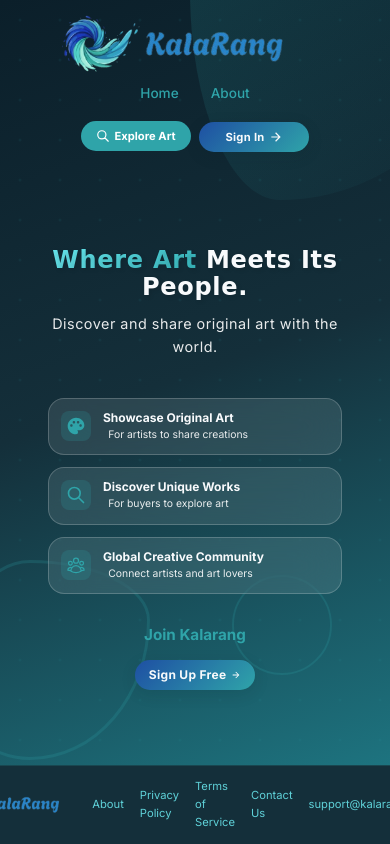
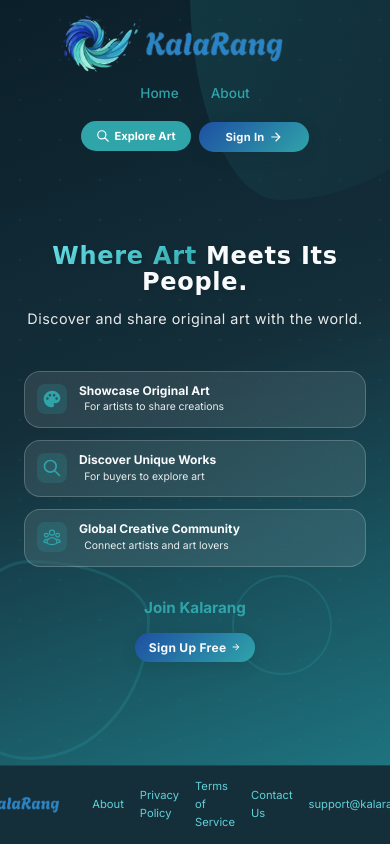
Before and after one commit to DevenderAmbati/Kalarang, a React (Create React App) app in the folder kalarang/: page / in a window 390 px wide. Built offline with nearby package versions, Linux system fonts and the light colour scheme; no server answers.

Commit message:
mobile reps

```diff
--- a/kalarang/src/pages/home.css
+++ b/kalarang/src/pages/home.css
@@ -168,7 +168,7 @@
   }
 
   .home-main-content {
-    padding: 5rem 1.5rem 3rem;
+    padding: 0rem 0rem 0rem;
   }
 
   .login-left-content {
```
